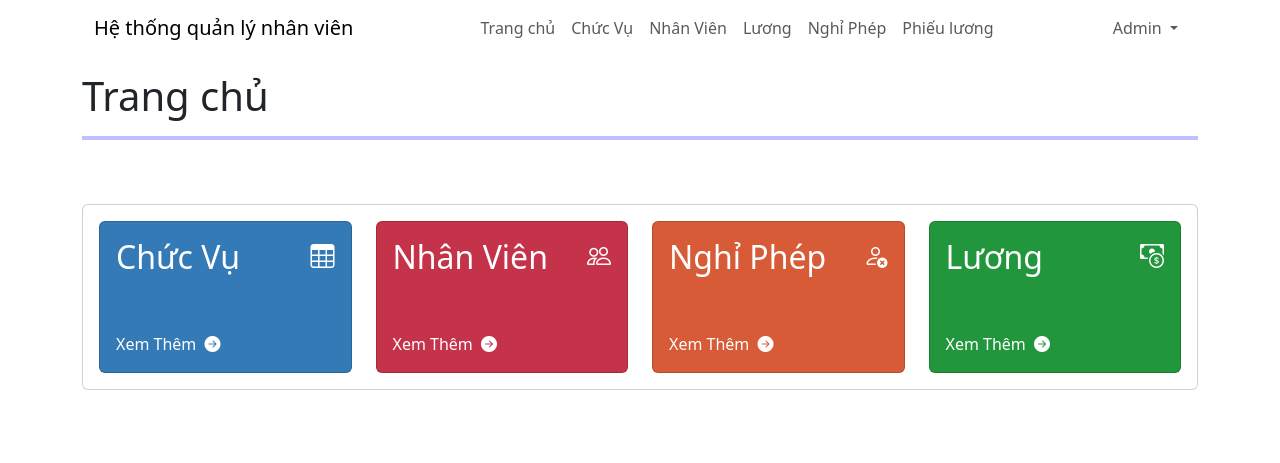
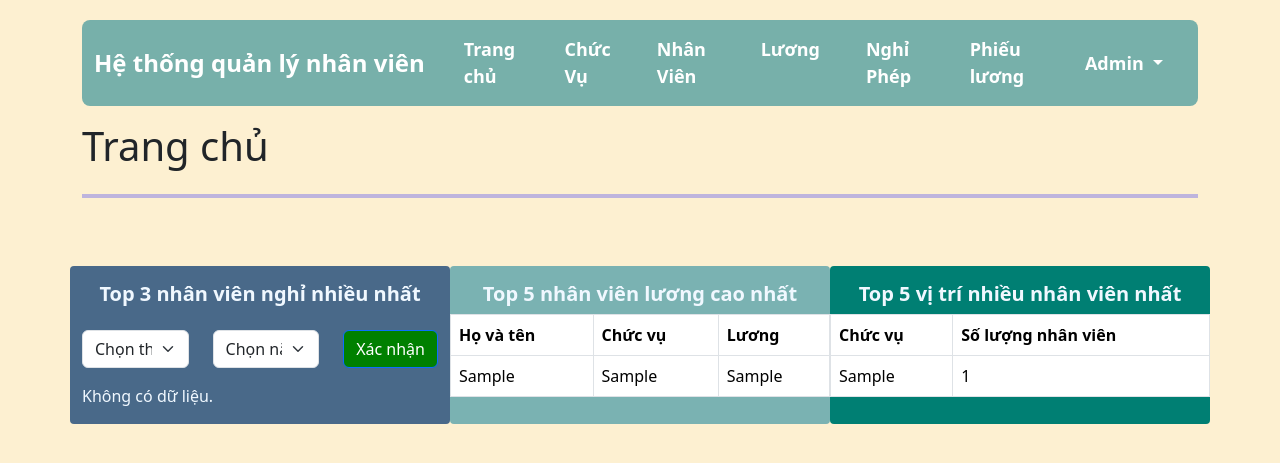
Before and after one commit to Duy-Thong/BTLWeb_PTIT, a PHP site: page /home.php in a window 1280 px wide. Shown: the top 463 px of the page. Run offline with PHP 8.4, Linux system fonts and the light colour scheme; the visitor is signed in with stand-in values (Sample User, id 1); tables that the repository leaves empty or names only in its code hold one stand-in row (values such as "Sample post").

Commit message:
Update stylesheet links in PHP files

```diff
--- a/src/add_department.php
+++ b/src/add_department.php
@@ -31,11 +31,11 @@
         <meta name="viewport" content="width=device-width, initial-scale=1.0">
         <link href="https://cdn.jsdelivr.net/npm/bootstrap@5.3.3/dist/css/bootstrap.min.css" rel="stylesheet">
         <link rel="stylesheet" href="https://cdn.jsdelivr.net/npm/bootstrap-icons@1.11.3/font/bootstrap-icons.min.css">
-        <link rel="stylesheet" href="\assets\styles.css">
+        <link rel="stylesheet" href="styles.css">
         <title>Home Page</title>
     </head>
 
-    <body>
+    <body class="body">
         <div class="container">
             <!-- Side Bar -->
             <nav class="navbar navbar-expand-lg">
--- a/src/edit_department.php
+++ b/src/edit_department.php
@@ -32,11 +32,11 @@
         <meta name="viewport" content="width=device-width, initial-scale=1.0">
         <link href="https://cdn.jsdelivr.net/npm/bootstrap@5.3.3/dist/css/bootstrap.min.css" rel="stylesheet">
         <link rel="stylesheet" href="https://cdn.jsdelivr.net/npm/bootstrap-icons@1.11.3/font/bootstrap-icons.min.css">
-        <link rel="stylesheet" href="\assets\styles.css">
+        <link rel="stylesheet" href="styles.css">
         <title>Home Page</title>
     </head>
 
-    <body>
+    <body class="body">
         <div class="container">
 
             <!-- Side Bar -->
--- a/src/home.php
+++ b/src/home.php
@@ -1,7 +1,31 @@
 <?php
 session_start();
+require ('connect.php');
 
 if (isset($_SESSION['username']) && isset($_SESSION['user_type']) && $_SESSION['logged_in']) {
+
+    // Kiểm tra xem người dùng đã gửi yêu cầu POST chưa
+    if ($_SERVER["REQUEST_METHOD"] == "POST") {
+        $month = $_POST['month'];
+        $year = $_POST['year'];
+        $query = "SELECT id_nv, SUM(DATEDIFF(ngay_ket_thuc, ngay_bat_dau) + 1) AS total_leave_days
+                  FROM nghi_phep_tbl
+                  WHERE MONTH(ngay_bat_dau) = $month AND YEAR(ngay_bat_dau) = $year
+                  GROUP BY id_nv
+                  ORDER BY total_leave_days DESC
+                  LIMIT 3";
+
+        $result = $sql_connect->query($query);
+
+        if ($result->num_rows > 0) {
+            $top_leave_employees = array();
+            while ($row = $result->fetch_assoc()) {
+                $top_leave_employees[] = $row;
+            }
+        } else {
+            $top_leave_employees = array();
+        }
+    }
     ?>
     <!DOCTYPE html>
     <html lang="en">
@@ -11,16 +35,12 @@
         <meta name="viewport" content="width=device-width, initial-scale=1.0">
         <link href="https://cdn.jsdelivr.net/npm/bootstrap@5.3.3/dist/css/bootstrap.min.css" rel="stylesheet">
         <link rel="stylesheet" href="https://cdn.jsdelivr.net/npm/bootstrap-icons@1.11.3/font/bootstrap-icons.min.css">
-        <link rel="stylesheet" href="\assets\styles.css">
-        <style>
-            .navbar-nav {
-                margin-left: auto;
-            }
-        </style>
+        <link rel="stylesheet" href="styles.css">
+
         <title>Home Page</title>
     </head>
 
-    <body>
+    <body class="body">
         <div class="container">
             <nav class="navbar navbar-expand-lg">
                 <div class="container-fluid">
@@ -71,103 +91,132 @@
             </nav>
 
             <div class="col py-3">
+                <div class="row ">
                     <h1>Trang chủ</h1>
+
+                    <br><br>
+                </div>
                 <hr style="border: 2px solid blue">
-                <br><br>
-
-                <div class="card">
-                    <div class="card-body">
-                        <div class="row justify-content-between">
-                            <div class="col-xl-3">
-                                <div class="card" style="background-color: #337ab7; color: #fff">
-                                    <div class="card-body">
-                                        <div class="row">
+                <div class="row mt-5 ml-5 ">
+                    <div class=" col-4 pd-3" style="background-color: #496989">
+                        <div class="">
+                            <form method="POST">
+                                <div class="row mb-3">
+                                    <h5 class="text-center mt-3"><strong> Top 3 nhân viên nghỉ nhiều nhất</strong></h5>
+                                </div>
+                                <form method="POST">
+                                    <div class="row mb-3">
                                         <div class="col">
-                                                <h2>Chức Vụ</h2>
+                                            <select class="form-select" id="month" name="month" required>
+                                                <option value="" disabled selected>Chọn tháng</option>
+                                                <?php
+                                                for ($i = 1; $i <= 12; $i++) {
+                                                    echo "<option value='$i'>$i</option>";
+                                                }
+                                                ?>
+                                            </select>
                                         </div>
-                                            <div class="col" style="max-width: fit-content !important;">
-                                                <i class="fs-4 bi bi-table"></i>
+                                        <div class="col">
+                                            <select class="form-select" id="year" name="year" required>
+                                                <option value="" disabled selected>Chọn năm</option>
+                                                <?php
+                                                $current_year = date("Y");
+                                                for ($i = $current_year; $i >= $current_year - 10; $i--) {
+                                                    echo "<option value='$i'>$i</option>";
+                                                }
+                                                ?>
+                                            </select>
+                                        </div>
+                                        <div class="col-auto">
+                                            <button type="submit" class="btn btn-primary"
+                                                style="background-color: green">Xác nhận</button>
                                         </div>
                                     </div>
-                                        <br><br>
-                                        <a href="department.php" class="text-white text-decoration-none"
-                                            style="min-width: 100%; text-align: center;">
-                                            Xem Thêm
-                                            <i class="bi bi-arrow-right-circle-fill mx-1"></i>
-                                        </a>
+                                </form>
+
+
+                                <?php
+                                if (!empty($top_leave_employees)) {
+
+                                    echo "<table class='table table-bordered'>";
+                                    echo "<thead><tr><th>ID Nhân viên</th><th> Họ và tên </th><th>Số ngày nghỉ</th></tr></thead>";
+                                    echo "<tbody>";
+                                    foreach ($top_leave_employees as $employee) {
+                                        $query = "SELECT ten FROM nhan_vien_tbl WHERE id_nv = " . $employee['id_nv'];
+                                        $result = $sql_connect->query($query);
+                                        $row = $result->fetch_assoc();
+                                        $employee['ten'] = $row['ten'];
+                                        echo "<tr><td>" . $employee['id_nv'] . "</td>  <td> " . $employee['ten'] . "</td><td>" . $employee['total_leave_days'] . "</td></tr>";
+                                    }
+                                    echo "</tbody>";
+                                    echo "</table>";
+                                } else {
+                                    echo "<p>Không có dữ liệu.</p>";
+                                }
+                                ?>
                         </div>
                     </div>
+                    <div class="col-4 pd-3" style="background-color: #7AB2B2">
+                        <div class="row">
+                            <h5 class="text-center mt-3"><strong> Top 5 nhân viên lương cao nhất</strong></h5>
                         </div>
+                        <div class="row ">
+                            <table class="table table-bordered">
+                                <thead>
+                                    <tr>
+                                        <th>Họ và tên</th>
+                                        <th>Chức vụ</th>
+                                        <th>Lương</th>
+                                    </tr>
+                                </thead>
+                                <tbody>
+                                    <?php
+                                    $query = "select * from luong_tbl inner join nhan_vien_tbl on luong_tbl.id_nv=nhan_vien_tbl.id_nv join chuc_vu_tbl on nhan_vien_tbl.id_chuc_vu=chuc_vu_tbl.id_cv order by tong_luong desc limit 5";
+                                    $result = $sql_connect->query($query);
 
-                            <div class="col-xl-3">
-                                <div class="card" style="background-color: #c43349; color: #fff">
-                                    <div class="card-body">
-                                        <div class="row">
-                                            <div class="col">
-                                                <h2>Nhân Viên</h2>
-                                            </div>
-                                            <div class="col" style="max-width: fit-content !important;">
-                                                <i class="fs-4 bi bi-people"></i>
+                                    if ($result->num_rows > 0) {
+                                        while ($row = $result->fetch_assoc()) {
+                                            echo "<tr><td>" . $row['ten'] . "</td>  <td> " . $row['chuc_vu'] . "</td><td>" . $row['tong_luong'] . "</td></tr>";
+                                        }
+                                    } else {
+                                        echo "<p>Không có dữ liệu.</p>";
+                                    }
+                                    ?>
+                                </tbody>
+                            </table>
                         </div>
                     </div>
-                                        <br><br>
-                                        <a href="staff.php" class="text-white text-decoration-none"
-                                            style="min-width: 100%; text-align: center;">
-                                            Xem Thêm
-                                            <i class="bi bi-arrow-right-circle-fill mx-1"></i>
-                                        </a>
+                    <div class="col-4 pd-3" style="background-color: #007F73">
+                        <div class="row">
+                            <h5 class="text-center mt-3"><strong> Top 5 vị trí nhiều nhân viên nhất</strong></h5>
                         </div>
-                                </div>
-                            </div>
+                        <div class="row ">
+                            <table class="table table-bordered">
+                                <thead>
+                                    <tr>
+                                        <th>Chức vụ</th>
+                                        <th>Số lượng nhân viên</th>
+                                    </tr>
+                                </thead>
+                                <tbody>
+                                    <?php
+                                    $query = "select count(id_nv) as soluong, chuc_vu_tbl.chuc_vu from nhan_vien_tbl join chuc_vu_tbl on nhan_vien_tbl.id_chuc_vu=chuc_vu_tbl.id_cv group by chuc_vu_tbl.chuc_vu order by soluong desc limit 5";
+                                    $result = $sql_connect->query($query);
 
-                            <div class="col-xl-3">
-                                <div class="card" style="background-color: #d65b36; color: #fff">
-                                    <div class="card-body">
-                                        <div class="row">
-                                            <div class="col">
-                                                <h2>Nghỉ Phép</h2>
-                                            </div>
-                                            <div class="col" style="max-width: fit-content !important;">
-                                                <i class="fs-4 bi bi-person-x"></i>
-                                            </div>
-                                        </div>
-                                        <br><br>
-                                        <a href="leave.php" class="text-white text-decoration-none"
-                                            style="min-width: 100%; text-align: center;">
-                                            Xem Thêm
-                                            <i class="bi bi-arrow-right-circle-fill mx-1"></i>
-                                        </a>
-                                    </div>
-                                </div>
-                            </div>
-
-
-                            <div class="col-xl-3">
-                                <div class="card" style="background-color: #21963c; color: #fff">
-                                    <div class="card-body">
-                                        <div class="row">
-                                            <div class="col">
-                                                <h2>Lương</h2>
-                                            </div>
-                                            <div class="col" style="max-width: fit-content !important;">
-                                                <i class="fs-4 bi bi-cash-coin"></i>
-                                            </div>
-                                        </div>
-                                        <br><br>
-                                        <a href="salary.php" class="text-white text-decoration-none"
-                                            style="min-width: 100%; text-align: center;">
-                                            Xem Thêm
-                                            <i class="bi bi-arrow-right-circle-fill mx-1"></i>
-                                        </a>
-                                    </div>
-                                </div>
+                                    if ($result->num_rows > 0) {
+                                        while ($row = $result->fetch_assoc()) {
+                                            echo "<tr><td>" . $row['chuc_vu'] . "</td>  <td> " . $row['soluong'] . "</td></tr>";
+                                        }
+                                    } else {
+                                        echo "<p>Không có dữ liệu.</p>";
+                                    }
+                                    ?>
+                                </tbody>
+                            </table>
                         </div>
 
                     </div>
-                    </div>
-                </div>
-            </div>
-        </div>
+
                     <script src="https://cdn.jsdelivr.net/npm/bootstrap@5.3.3/dist/js/bootstrap.bundle.min.js"></script>
     </body>
 
--- /dev/null
+++ b/src/styles.css
@@ -0,0 +1,105 @@
+.center {
+    position: absolute;
+    top: 0;
+    bottom: 0;
+    left: 0;
+    right: 0;
+    margin: auto;
+}
+
+.body {
+    background-color: #FDF0D1;
+}
+
+.background {
+    background-color: rgb(39, 37, 37);
+    color: aliceblue !important;
+}
+
+.text-body {
+    color: aliceblue !important;
+}
+
+.topic {
+    padding: 5%;
+}
+
+.h1 {
+    text-align: center;
+}
+
+.error {
+    color: red;
+}
+
+.title {
+    font-size: large !important;
+    font-weight: 600 !important;
+}
+
+.dropdown-menu {
+    width: 200px;
+    background-color: #CDE8E5;
+}
+
+.item-center {
+    margin-left: 30%;
+}
+.main {
+    background-color: rgb(0, 0, 0, 0)
+}
+.navbar {
+    background-color: #77B0AA;
+    color: #fff;
+    font-size: large !important;
+    font-weight: bold !important;
+    border-radius: 0.5rem;
+
+}
+
+.navbar-brand {
+    font-size: 24px;
+    color: #fff;
+    font-weight: bold !important;
+}
+
+.navbar-nav {
+    margin-right: auto !important;
+    margin-left: auto !important;
+}
+
+.nav-item {
+    padding: 0 15px;
+    /* Khoảng cách giữa các mục menu */
+}
+
+.nav-link {
+    color: #fff;
+    /* Màu chữ cho các mục menu */
+}
+
+.container {
+    margin-top: 20px;
+
+}
+
+.col-4 {
+    margin-top: 20px;
+    border-radius: 0.25rem;
+    color: aliceblue;
+
+}
+
+.btn-success {
+    background-color: #0D9276;
+    color: #fff;
+}
+
+.btn-danger {
+    background-color: #ce4646;
+    color: #fff;
+}
+.btn-primary {
+    background-color: #4b92df;
+
+}
```
Also changed, not shown: assets/styles.css (+11 -5 lines), src/department.php (+2 -23 lines), src/income.php (+3 -7 lines), src/leave.php (+2 -7 lines), src/salary.php (+2 -7 lines), src/staff.php (+3 -5 lines). Lines whose indentation alone changed are shown as unchanged.
